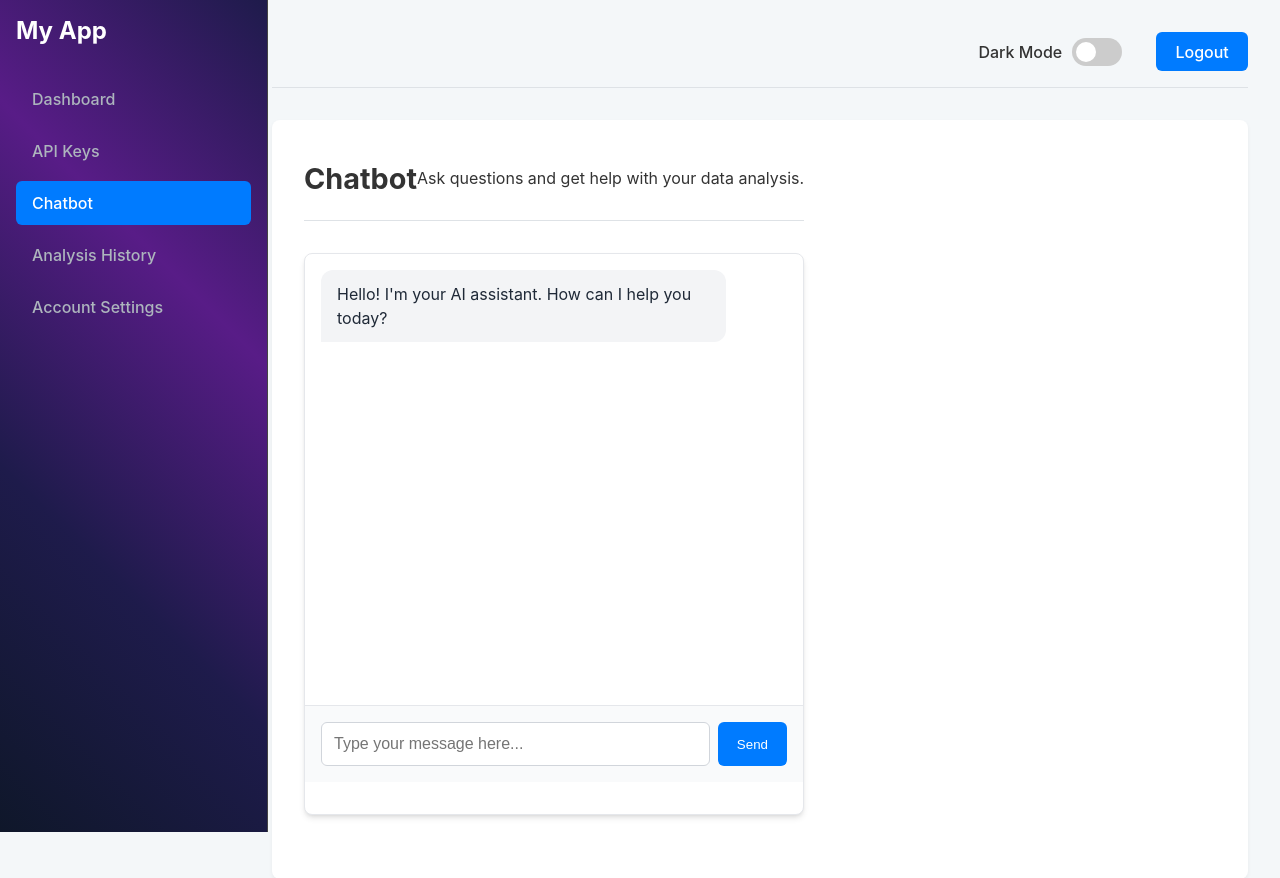
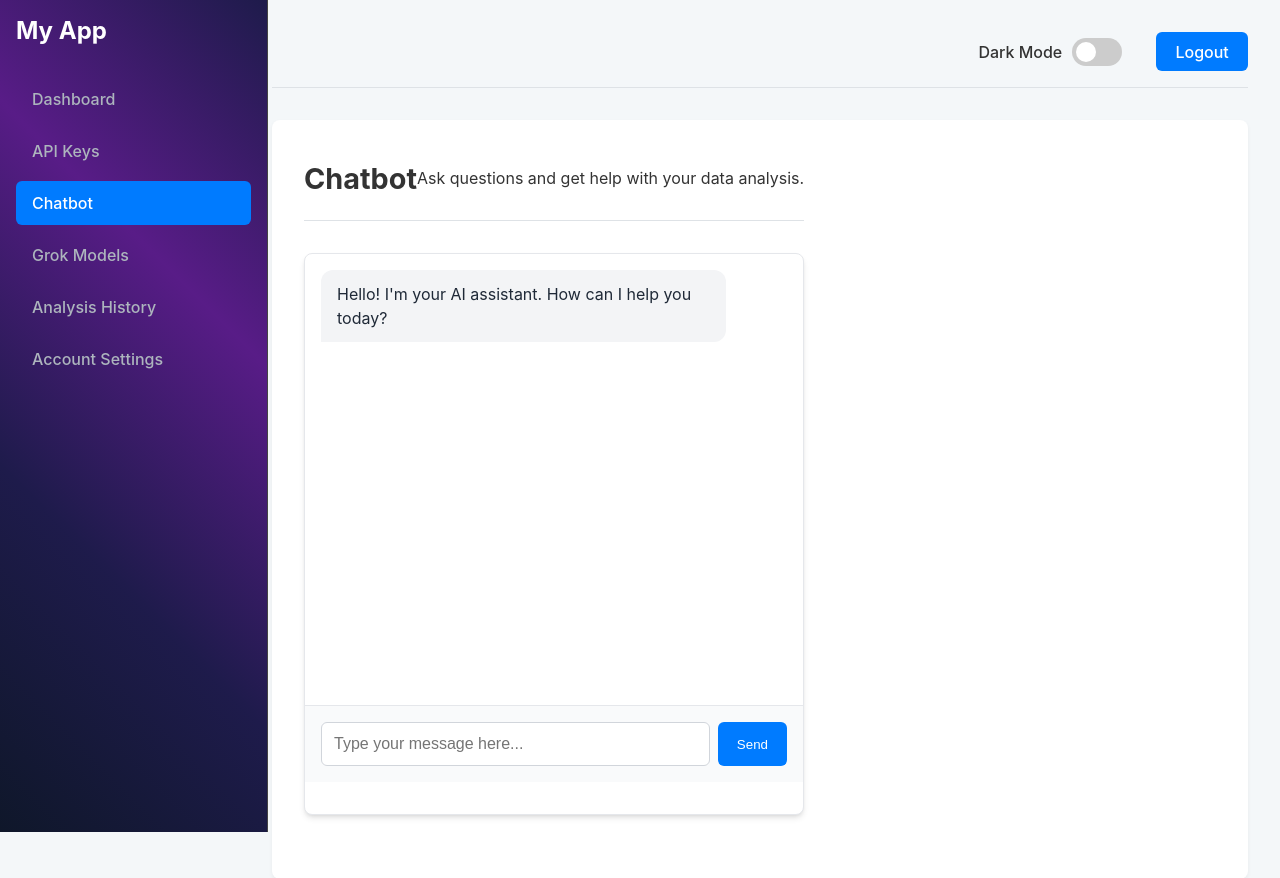
Before and after one commit to GAMEstar911/todocker, a Flask app: page /chatbot in a window 1280 px wide. Shown: the top 878 px of the page. Run offline with Flask 3, Linux system fonts and the light colour scheme; a user stored in the database is signed in; tables that the repository leaves empty hold one stand-in row (values such as "Sample post").

Commit message:
feat: Add page to list available Grok models

```diff
--- a/app.py
+++ b/app.py
@@ -588,7 +588,33 @@ def api_analyze():
     return jsonify({'error': 'Invalid file type. Please upload a .csv file'}), 400
 
 
+from openai import OpenAI
+
 # ----------------- CHATBOT ROUTES -----------------
+
+# Initialize a client for model listing, using the OpenAI library
+grok_model_client = None
+xai_api_key_for_models = env_first("XAI_API_KEY")
+if xai_api_key_for_models:
+    grok_model_client = OpenAI(
+        api_key=xai_api_key_for_models,
+        base_url="https://api.x.ai/v1",
+    )
+
+
+@app.route("/grok-models")
+@login_required
+def grok_models():
+    if not grok_model_client:
+        flash("Grok model listing is not configured on the server (XAI_API_KEY is missing).", "warning")
+        return render_template("grok_models.html", models=[])
+    try:
+        models = grok_model_client.models.list()
+        return render_template("grok_models.html", models=models.data)
+    except Exception as e:
+        flash(f"Could not retrieve Grok models: {e}", "danger")
+        return render_template("grok_models.html", models=[])
+
 
 @app.route("/chatbot")
 @login_required
--- a/requirements.txt
+++ b/requirements.txt
@@ -9,6 +9,7 @@ pymysql==1.1.0
 Flask-SQLAlchemy>=3.1.1
 SQLAlchemy>=2.0.32
 xai-sdk
+openai
 pandas
 numpy
 scikit-learn
--- a/templates/base.html
+++ b/templates/base.html
@@ -18,7 +18,8 @@
                 <li><a href="{{ url_for('dashboard') }}" class="{{ 'active' if request.endpoint == 'dashboard' else '' }}">Dashboard</a></li>
                 <li><a href="{{ url_for('api_keys') }}" class="{{ 'active' if request.endpoint == 'api_keys' else '' }}">API Keys</a></li>
           <li><a href="{{ url_for('chatbot') }}" class="{{ 'active' if request.endpoint == 'chatbot' else '' }}">Chatbot</a></li>
-                <li><a href="{{ url_for('analysis_history') }}" class="{{ 'active' if request.endpoint == 'analysis_history' else '' }}">Analysis History</a></li>
+                    <li><a href="{{ url_for('grok_models') }}" class="{{ 'active' if request.endpoint == 'grok_models' else '' }}">Grok Models</a></li>
+                    <li><a href="{{ url_for('analysis_history') }}" class="{{ 'active' if request.endpoint == 'analysis_history' else '' }}">Analysis History</a></li>
                         <li><a href="{{ url_for('account_settings') }}" class="{{ 'active' if request.endpoint == 'account_settings' else '' }}">Account Settings</a></li>
             </ul>
         </nav>
```
Also changed, not shown: templates/grok_models.html (added, +54 -0 lines).
